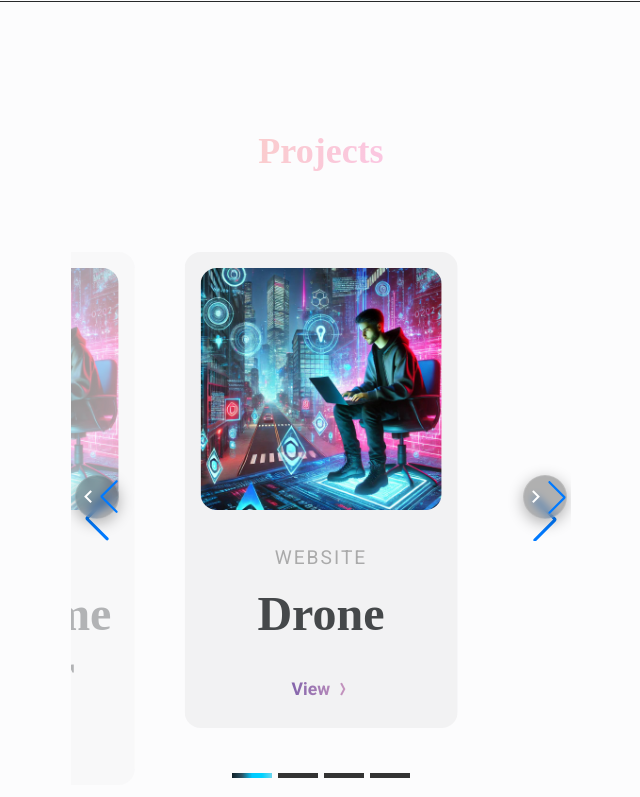
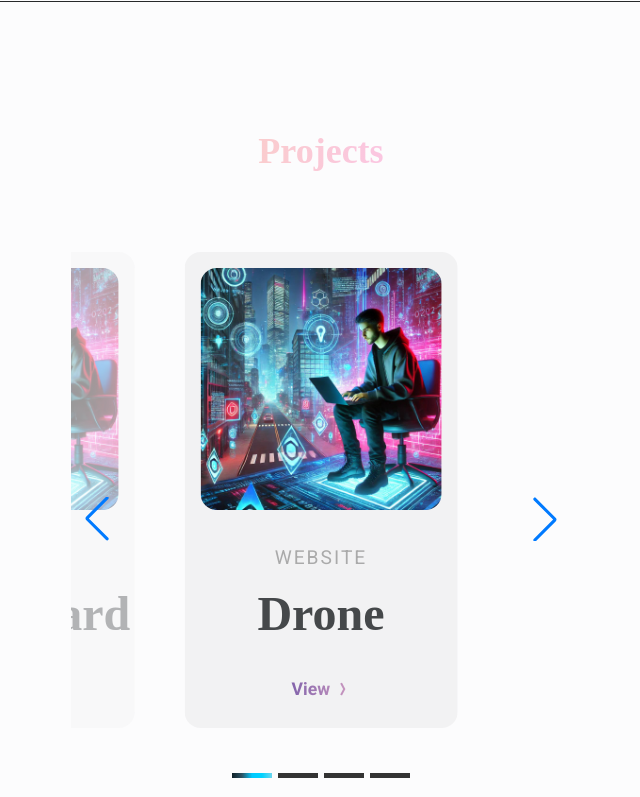
Before and after one commit to MoisesCorona/Portafolio, a plain HTML site: page Index.html in a window 1280 px wide. Shown: the part 3304-4101 px from the top of the page, without its empty margins (319-959 px from the left). Drawn offline with nearby package versions, Linux system fonts and the light colour scheme.

Commit message:
ready for changes

```diff
--- a/Assesets/Css/Css.css
+++ b/Assesets/Css/Css.css
@@ -167,6 +167,9 @@ body.dark-theme{
   color: var(--text-color-light);
 }
 
+.dark-theme .services--description{
+  color: var(--text-color-light);
+}
 
 
 .dark-theme .section--border{
@@ -734,29 +737,16 @@ body.dark-theme{
   transform: translateX(0.25rem);
 }
 
+
 .swiper-button-prev::after,
-.swiper-button-next::after {
-  display: none;
-}
-
-.custom-swiper-btn {
-  width: 40px;
-  height: 40px;
-  backdrop-filter: blur(5px); /* borroso */
-  -webkit-backdrop-filter: blur(10px);
-  background-color: rgba(0, 0, 0, 0.3);
-  border-radius: 50%;
-  font-size: 24px;
-  display: flex;
-  align-items: center;
-  justify-content: center;
-  transition: backdrop-filter 0.3s ease, background-color 0.3s ease, transform 0.2s ease;
-  cursor: pointer;
-  top: 50%;
-  transform: translateY(-50%);
-  z-index: 10;
-  box-shadow: 0 4px 15px rgba(0, 0, 0, 0.3);
-  border: 1px solid rgba(255, 255, 255, 0.15);
+.swiper-button-next::after{
+  content: none !important;
+}
+
+.swiper-button-next,
+.swiper-button-prev{
+    position: absolute;
+
 }
 
 .custom-swiper-btn i {
@@ -765,19 +755,15 @@ body.dark-theme{
 
 /* Posiciones */
 .swiper-button-prev.custom-swiper-btn {
-  left: 20px;
+  left: 15px;
 }
 .swiper-button-next.custom-swiper-btn {
-  right: 20px;
+  right: 15px;
 }
 
 /* Efecto hover */
-.custom-swiper-btn:hover {
-  backdrop-filter: blur(2px);
-  -webkit-backdrop-filter: blur(2px);
-  background-color: rgba(0, 0, 0, 0.5);
-  transform: translateY(-50%) scale(1.1);
-}
+
+
 
  /* Paginación tipo líneas blancas */
   .swiper-pagination {
@@ -1400,7 +1386,7 @@ body.dark-theme{
         font-size: 2.5rem;
     }
 
-    .services--border{
+.services--border{
         width: 265px;
         height: 365px;
         border-radius: 8.25rem;
@@ -1408,12 +1394,12 @@ body.dark-theme{
 
 
 
-    .projects--container {
+.projects--container {
     overflow: visible;
     padding: 0 600px;
   }
 
-   .projects--content {
+.projects--content {
     position: relative;
     width: 100%;
     height: 100vh;
@@ -1513,9 +1499,6 @@ body.dark-theme{
    }
 
 
-
-
-
     .testimonial--container{
         width: 560px;
     }
--- a/Assesets/JS/Main.js
+++ b/Assesets/JS/Main.js
@@ -183,14 +183,14 @@ sr.reveal(`.qualification--content, .services--card`, {interval: 200})
 
 
 
-/*swiper*/ /* el maestro Andre Yorchs Jardine Romero */
+/*swiper */
 
 const swiper = new Swiper(".projects--container",{
    loop: true,
    spaceBetween: 24,
     centeredSlides: true,
     slidesPerView: 1.3, // Muestra una parte de los lados
-    spaceBetween: 30, // Separación entre slides
+    spaceBetween: 60, // Separación entre slides
     pagination: {
     el: ".swiper-pagination",
     clickable: true,
--- a/Index.html
+++ b/Index.html
@@ -355,6 +355,15 @@
                    <span class="skills--subtitle">+6 months </span>
                 </div>
 
+                <div class="skills--data">
+                    <div class="skills--blob">
+                        <img src="Assesets/img/Mongo.svg" alt="skills image">
+                    </div>
+
+                   <h3 class="skills--name">MomgoDB</h3>
+                   <span class="skills--subtitle">+6 months </span>
+                </div>
+
             </div>
         </div>
 
@@ -423,7 +432,7 @@
                        QA Tester
                     </h3>
                     <span class="qualification--country">Innormax | USA </span>
-                    <span class="qualification--year">Enero 2025 - Mayo 2025</span>
+                    <span class="qualification--year"> Actualmente laborando </span>
                 </div>
 
                 <div>
@@ -440,7 +449,7 @@
             <img src="Assesets/img/shape-circle.svg" alt="" class="qualification--img">
      </section>
 
-        <!--                                  Projects                               -->
+
 
     <section class="services section" id="services">
        <h2 class="section--title">Services</h2>
@@ -489,6 +498,8 @@
 
       </div>
     </section>
+
+     <!-------------------------------------------------- Projects ------------------------------------------->
 
 
     <section class="projects section" id="projects">
@@ -539,10 +550,10 @@
       <div class="projects--content swiper-slide">
         <img src="Assesets/img/Encode1.jpg" alt="projects image" class="projects--img" />
         <div>
-          <span class="projects--subtitle">Tool</span>
-          <h1 class="projects--title">AI Resume Builder</h1>
-          <a href="#" class="projects--button">
-            View Demo <i class="ri-arrow-right-wide-line"></i>
+          <span class="projects--subtitle">MERN APP</span>
+          <h1 class="projects--title">ThinkBoard</h1>
+          <a href="https://thinkboard-sfyt.onrender.com" class="projects--button">
+            View <i class="ri-arrow-right-wide-line"></i>
           </a>
         </div>
       </div>
@@ -550,13 +561,9 @@
       </div>
 
 
-     <!-- Navegación Swiper -->
+     <!-- Navegación Swiper-->
      <div class="swiper-button-next"></div>
      <div class="swiper-button-prev"></div>
-
-      <!-- Botones personalizados de navegación -->
-     <div class="swiper-button-prev custom-swiper-btn"><i class="ri-arrow-left-s-line"></i></div>
-     <div class="swiper-button-next custom-swiper-btn"><i class="ri-arrow-right-s-line"></i></div>
 
 
 
@@ -668,8 +675,9 @@
     </section>
 
 
- </main>
+  </main>
 
+   <!--   °°°°°°°°°°°°°°°°°°°°°°°°°°°°°°°°°°°°°°°°°° FOOTER °°°°°°°°°°°°°°°°°°°°°°°°°°°°°°°°°°°°°°°°°°°°°  -->
 
   <footer class="footer">
        <div class="footer--container contenedor">
```
Also changed, not shown: Assesets/img/Mongo.svg (added).
